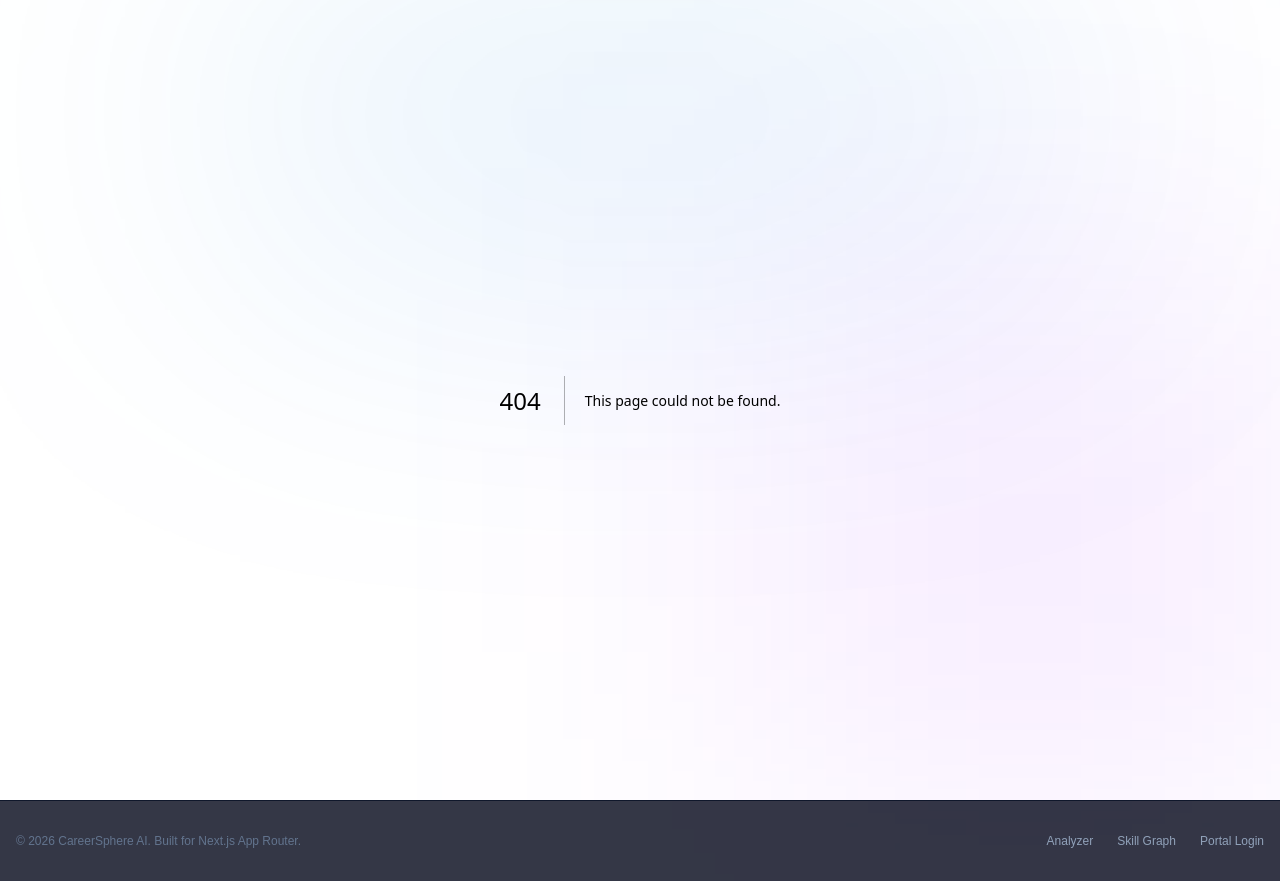
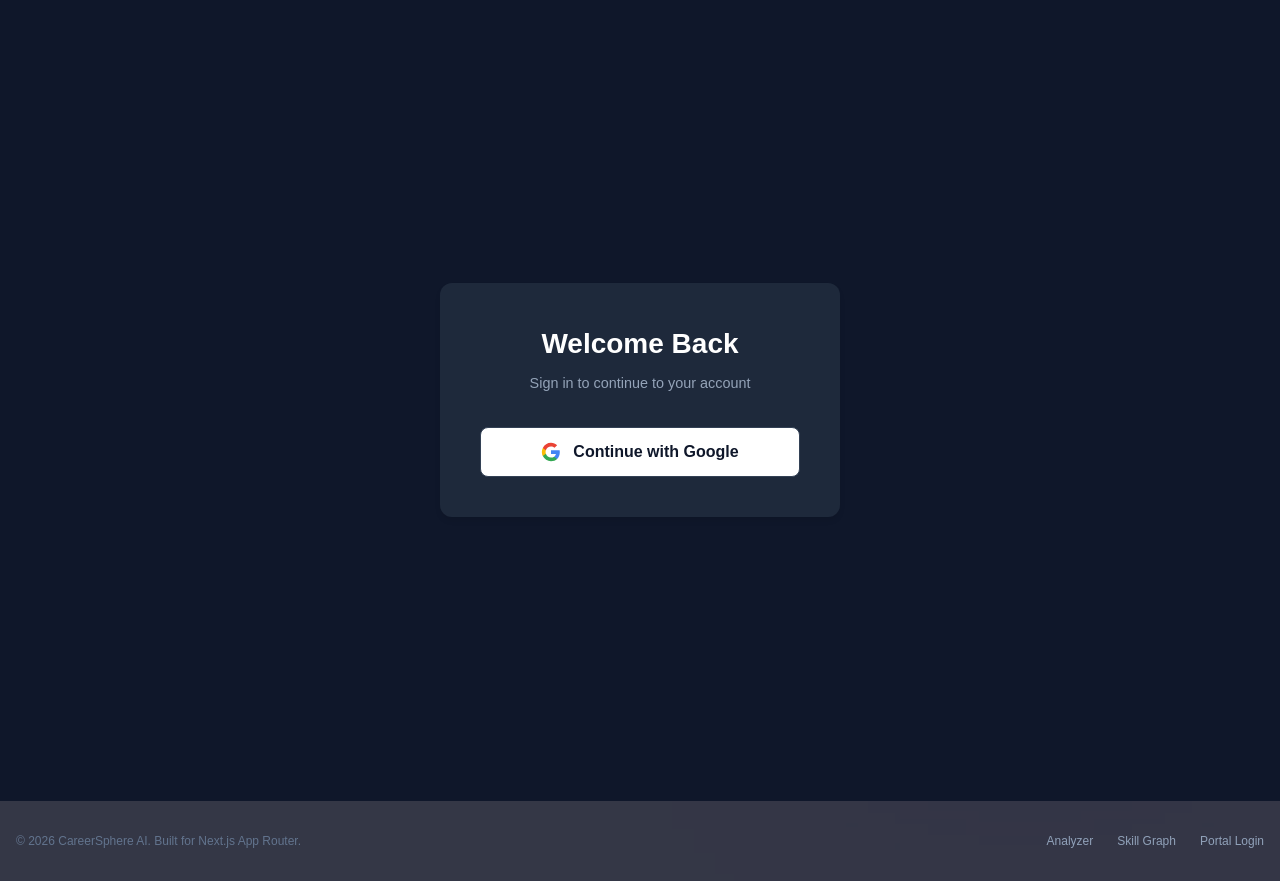
Before and after one commit to MariyaEfronY/bhc-hackathon-frontend-2026, a Next.js app in the folder bishop-hackathon-frontend/: page /auth/login in a window 1280 px wide. Before the commit this address had no page. Built offline with nearby package versions, Linux system fonts and the light colour scheme.

Commit message:
login and sign up pages created and integrated

```diff
--- /dev/null
+++ b/bishop-hackathon-frontend/app/auth/callback/page.tsx
@@ -0,0 +1,32 @@
+'use client';
+
+import React, { useEffect, JSX } from 'react';
+import { useRouter } from 'next/navigation';
+import { AuthResponse } from '@/types/user';
+
+export default function AuthCallbackPage(): JSX.Element {
+    const router = useRouter();
+
+    useEffect(() => {
+        const backendUrl = process.env.NEXT_PUBLIC_BACKEND_URL || 'http://localhost:8000';
+
+        fetch(`${backendUrl}/api/auth/current-user`, {
+            credentials: 'include',
+        })
+            .then((res: Response) => res.json() as Promise<AuthResponse>)
+            .then((data: AuthResponse) => {
+                if (data.success) {
+                    router.push('/dashboard');
+                } else {
+                    router.push('/auth/login');
+                }
+            })
+            .catch(() => router.push('/auth/login'));
+    }, [router]);
+
+    return (
+        <div style={{ display: 'grid', placeItems: 'center', minHeight: '100vh', background: '#0f172a', color: '#fff' }}>
+            <p>Authenticating session, please wait...</p>
+        </div>
+    );
+}
--- /dev/null
+++ b/bishop-hackathon-frontend/app/auth/login/page.tsx
@@ -0,0 +1,78 @@
+'use client';
+
+import React, { JSX } from 'react';
+
+export default function LoginPage(): JSX.Element {
+    const handleGoogleLogin = (): void => {
+        // Redirect browser directly to backend OAuth trigger route
+        const backendUrl = process.env.NEXT_PUBLIC_BACKEND_URL || 'http://localhost:8000';
+        window.location.href = `${backendUrl}/api/auth/google`;
+    };
+
+    return (
+        <div style={styles.container}>
+            <div style={styles.card}>
+                <h1 style={styles.title}>Welcome Back</h1>
+                <p style={styles.subtitle}>Sign in to continue to your account</p>
+                <button onClick={handleGoogleLogin} style={styles.button}>
+                    <svg style={styles.icon} viewBox="0 0 24 24">
+                        <path
+                            fill="#4285F4"
+                            d="M22.56 12.25c0-.78-.07-1.53-.2-2.25H12v4.26h5.92c-.26 1.37-1.04 2.53-2.21 3.31v2.77h3.57c2.08-1.92 3.28-4.74 3.28-8.09z"
+                        />
+                        <path
+                            fill="#34A853"
+                            d="M12 23c2.97 0 5.46-.98 7.28-2.66l-3.57-2.77c-.98.66-2.23 1.06-3.71 1.06-2.86 0-5.29-1.93-6.16-4.53H2.18v2.84C3.99 20.53 7.7 23 12 23z"
+                        />
+                        <path
+                            fill="#FBBC05"
+                            d="M5.84 14.09c-.22-.66-.35-1.36-.35-2.09s.13-1.43.35-2.09V7.06H2.18C1.43 8.55 1 10.22 1 12s.43 3.45 1.18 4.94l2.85-2.22.81-.63z"
+                        />
+                        <path
+                            fill="#EA4335"
+                            d="M12 5.38c1.62 0 3.06.56 4.21 1.64l3.15-3.15C17.45 2.09 14.97 1 12 1 7.7 1 3.99 3.47 2.18 7.06l3.66 2.84c.87-2.6 3.3-4.52 6.16-4.52z"
+                        />
+                    </svg>
+                    Continue with Google
+                </button>
+            </div>
+        </div>
+    );
+}
+
+const styles: Record<string, React.CSSProperties> = {
+    container: {
+        display: 'flex',
+        minHeight: '100vh',
+        alignItems: 'center',
+        justifyContent: 'center',
+        backgroundColor: '#0f172a',
+        color: '#ffffff',
+    },
+    card: {
+        padding: '2.5rem',
+        borderRadius: '12px',
+        backgroundColor: '#1e293b',
+        boxShadow: '0 4px 6px -1px rgba(0, 0, 0, 0.1)',
+        textAlign: 'center',
+        width: '100%',
+        maxWidth: '400px',
+    },
+    title: { fontSize: '1.75rem', fontWeight: 'bold', marginBottom: '0.5rem' },
+    subtitle: { color: '#94a3b8', marginBottom: '2rem', fontSize: '0.9rem' },
+    button: {
+        display: 'flex',
+        alignItems: 'center',
+        justifyContent: 'center',
+        width: '100%',
+        padding: '0.75rem',
+        borderRadius: '8px',
+        border: '1px solid #334155',
+        backgroundColor: '#ffffff',
+        color: '#0f172a',
+        fontWeight: '600',
+        cursor: 'pointer',
+        gap: '0.75rem',
+    },
+    icon: { width: '20px', height: '20px' },
+};
--- /dev/null
+++ b/bishop-hackathon-frontend/app/dashboard/page.tsx
@@ -0,0 +1,81 @@
+'use client';
+
+import React, { useEffect, useState, JSX } from 'react';
+import { useRouter } from 'next/navigation';
+import { UserProfile, AuthResponse } from '@/types/user';
+
+export default function DashboardPage(): JSX.Element {
+    const [user, setUser] = useState<UserProfile | null>(null);
+    const [loading, setLoading] = useState<boolean>(true);
+    const router = useRouter();
+
+    const backendUrl = process.env.NEXT_PUBLIC_BACKEND_URL || 'http://localhost:8000';
+
+    useEffect(() => {
+        fetch(`${backendUrl}/api/auth/current-user`, {
+            credentials: 'include',
+        })
+            .then((res: Response) => res.json() as Promise<AuthResponse>)
+            .then((data: AuthResponse) => {
+                if (data.success && data.user) {
+                    setUser(data.user);
+                } else {
+                    router.push('/auth/login');
+                }
+            })
+            .catch(() => router.push('/auth/login'))
+            .finally(() => setLoading(false));
+    }, [router, backendUrl]);
+
+    const handleLogout = async (): Promise<void> => {
+        try {
+            await fetch(`${backendUrl}/api/auth/logout`, {
+                credentials: 'include',
+            });
+            router.push('/auth/login');
+        } catch (error) {
+            console.error('Failed to log out:', error);
+        }
+    };
+
+    if (loading) {
+        return (
+            <div style={{ display: 'grid', placeItems: 'center', minHeight: '100vh', background: '#0f172a', color: '#fff' }}>
+                <p>Loading user profile...</p>
+            </div>
+        );
+    }
+
+    return (
+        <div style={{ padding: '2rem', minHeight: '100vh', background: '#0f172a', color: '#fff' }}>
+            <h1>Dashboard</h1>
+            {user && (
+                <div style={{ marginTop: '1rem', background: '#1e293b', padding: '1.5rem', borderRadius: '8px', maxWidth: '400px' }}>
+                    {user.picture && (
+                        <img
+                            src={user.picture}
+                            alt={user.name}
+                            style={{ width: '64px', height: '64px', borderRadius: '50%' }}
+                        />
+                    )}
+                    <h2 style={{ marginTop: '0.5rem' }}>{user.name}</h2>
+                    <p style={{ color: '#94a3b8' }}>{user.email}</p>
+                    <button
+                        onClick={handleLogout}
+                        style={{
+                            marginTop: '1rem',
+                            padding: '0.5rem 1rem',
+                            background: '#ef4444',
+                            color: '#fff',
+                            border: 'none',
+                            borderRadius: '6px',
+                            cursor: 'pointer',
+                        }}
+                    >
+                        Log Out
+                    </button>
+                </div>
+            )}
+        </div>
+    );
+}
--- /dev/null
+++ b/bishop-hackathon-frontend/types/user.ts
@@ -0,0 +1,14 @@
+export interface UserProfile {
+  _id: string;
+  googleId: string;
+  name: string;
+  email: string;
+  picture?: string;
+  createdAt?: string;
+}
+
+export interface AuthResponse {
+  success: boolean;
+  user?: UserProfile;
+  message?: string;
+}
```
